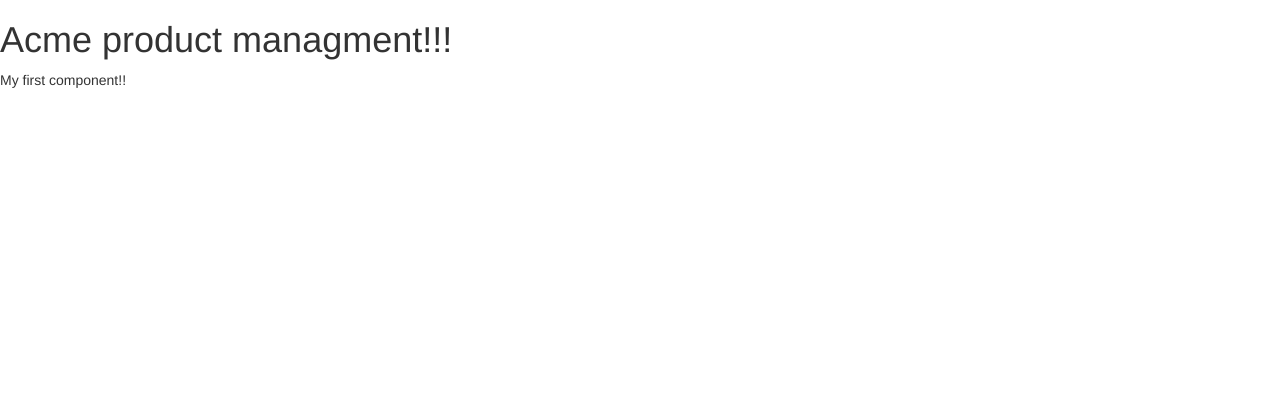
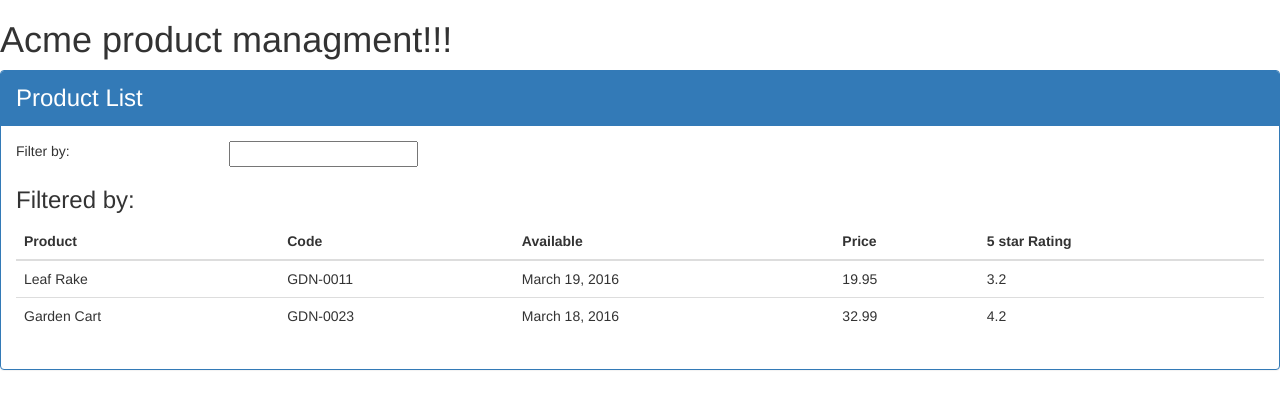
Before and after one commit to rtorres90/angular-tutorial, an Angular app in the folder start/: page / in a window 1280 px wide. Shown: the top 408 px of the page. Built offline with nearby package versions, Linux system fonts and the light colour scheme.

Commit message:
component with interpolation and basic directives.

```diff
--- a/start/src/app/app.component.ts
+++ b/start/src/app/app.component.ts
@@ -7,11 +7,11 @@ import {Component} from "@angular/core"
     <h1>
       {{pageTitle}}!!!
     </h1>
-    <div>My first component!!</div>
+    <pm-products></pm-products>
   </div>
   `
 })
 
 export class AppComponent{
-  pageTitle: string = "Acme product managment"
+  pageTitle: string = "Acme product managment";
 }
--- a/start/src/app/app.module.ts
+++ b/start/src/app/app.module.ts
@@ -2,10 +2,12 @@ import { BrowserModule } from '@angular/platform-browser';
 import { NgModule } from '@angular/core';
 
 import { AppComponent } from './app.component';
+import {ProductListComponent} from "./products/product-list.component";
 
 @NgModule({
   declarations: [
-    AppComponent
+    AppComponent,
+    ProductListComponent
   ],
   imports: [
     BrowserModule
--- /dev/null
+++ b/start/src/app/products/product-list.component.html
@@ -0,0 +1,45 @@
+<div class="panel panel-primary">
+  <div class="panel-heading">
+    {{pageTitle}}
+  </div>
+  <div class="panel-body">
+    <div class="row">
+      <div class="col-md-2">Filter by:</div>
+      <div class="col-md-4">
+        <input type="text"/>
+      </div>
+    </div>
+    <div class="row">
+      <div class="col-md-6">
+        <h3>Filtered by: </h3>
+      </div>
+    </div>
+    <div class="table-responsive">
+      <table class="table" *ngIf="products && products.length">
+        <thead>
+          <tr>
+            <!--<th>-->
+              <!--<button class="btn btn-primary">-->
+                <!--Show Image-->
+              <!--</button>-->
+            <!--</th>-->
+            <th>Product</th>
+            <th>Code</th>
+            <th>Available</th>
+            <th>Price</th>
+            <th>5 star Rating</th>
+          </tr>
+        </thead>
+        <tbody>
+          <tr *ngFor="let product of products">
+            <td>{{product.productName}}</td>
+            <td>{{product.productCode}}</td>
+            <td>{{product.releaseDate}}</td>
+            <td>{{product.price}}</td>
+            <td>{{product.starRating}}</td>
+          </tr>
+        </tbody>
+      </table>
+    </div>
+  </div>
+</div>
--- /dev/null
+++ b/start/src/app/products/product-list.component.ts
@@ -0,0 +1,29 @@
+import {Component} from '@angular/core';
+
+@Component({
+  selector: 'pm-products',
+  templateUrl: './product-list.component.html'
+})
+export class ProductListComponent {
+  pageTitle: string = 'Product List';
+  products: any[] = [{
+    "productId": 1,
+    "productName": "Leaf Rake",
+    "productCode": "GDN-0011",
+    "releaseDate": "March 19, 2016",
+    "description": "Leaf rake with 48-inch wooden handle.",
+    "price": 19.95,
+    "starRating": 3.2,
+    "imageUrl": "http://openclipart.org/image/300px/svg_to_png/26215/Anonymous_Leaf_Rake.png"
+  },
+    {
+      "productId": 2,
+      "productName": "Garden Cart",
+      "productCode": "GDN-0023",
+      "releaseDate": "March 18, 2016",
+      "description": "15 gallon capacity rolling garden cart",
+      "price": 32.99,
+      "starRating": 4.2,
+      "imageUrl": "http://openclipart.org/image/300px/svg_to_png/58471/garden_cart.png"
+    }];
+}
```
Also changed, not shown: 1 other file (tests, documents, lock files or other folders).
